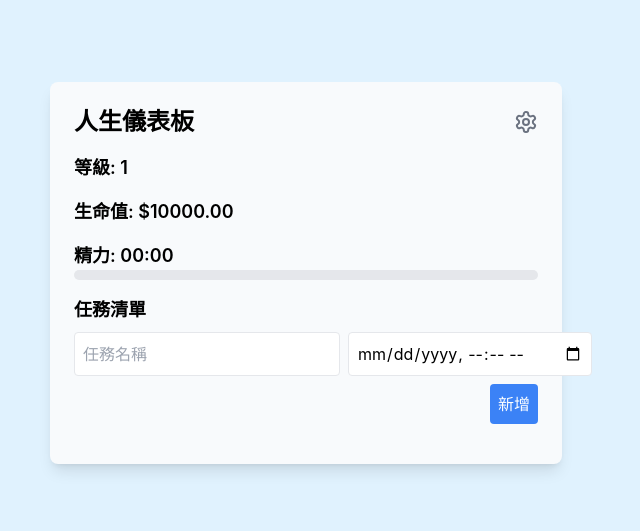
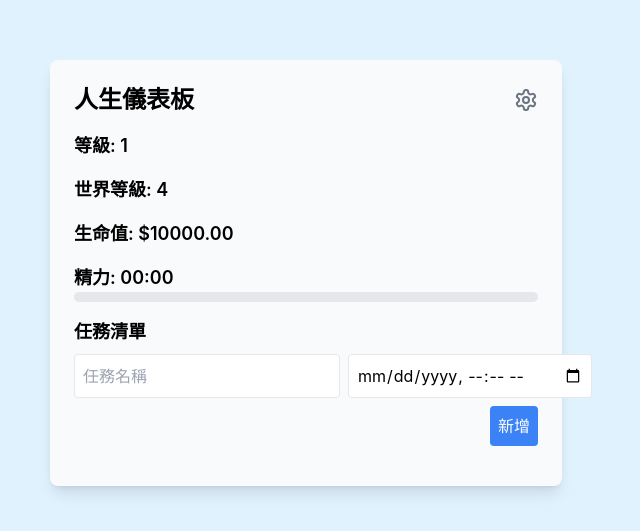
Before and after one commit to awei1127/life-dashboard, a React (Create React App) app: page / in a window 1280 px wide. Shown: the part 127-658 px from the top of the page, without its empty margins (334-974 px from the left). Built offline with nearby package versions, Linux system fonts and the light colour scheme.

Commit message:
加入世界等級

```diff
--- a/src/App.js
+++ b/src/App.js
@@ -249,7 +249,10 @@ const Dashboard = () => {
               <div className="mb-4 relative">
                 <p className="text-lg font-semibold">等級: {level}</p>
                 {showLevelUpAnimation && <LevelUpAnimation onComplete={handleAnimationComplete} />}
-            </div>
+                </div>
+                <div className="mb-4">
+                  <p className="text-lg font-semibold">世界等級: {level+3}</p>
+                </div>
             <div className="mb-4">
               <p className="text-lg font-semibold">生命值: ${balance.toFixed(2)}</p>
             </div>
```
